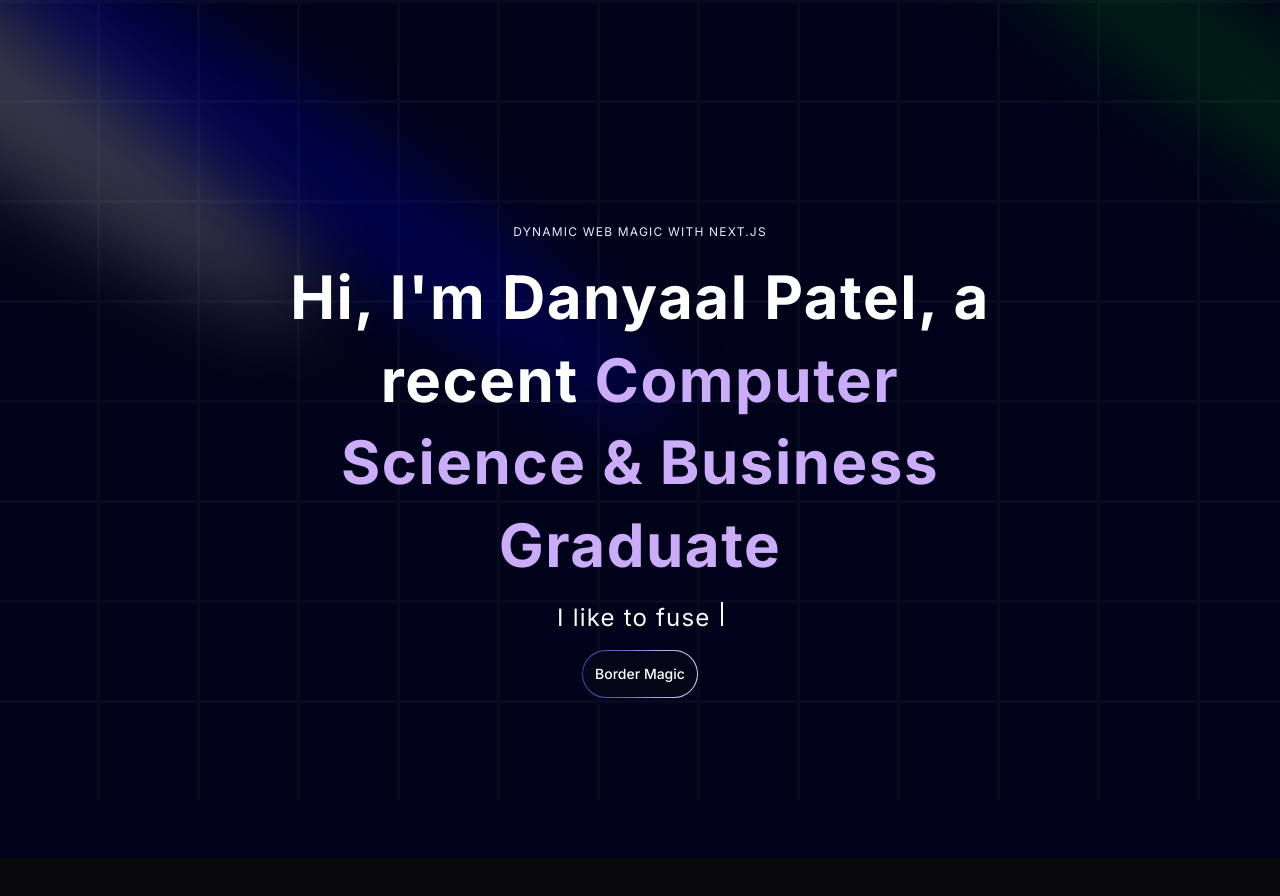
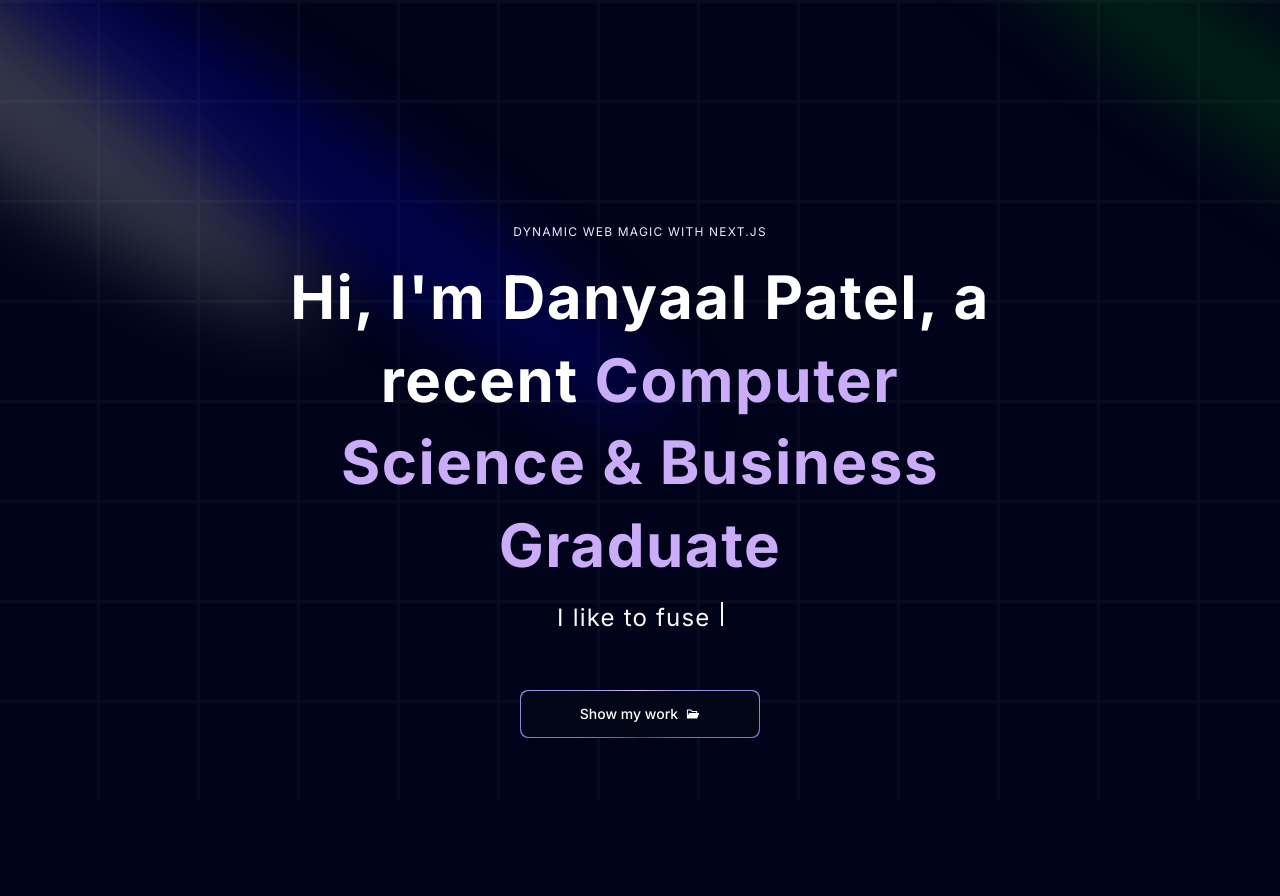
Before and after one commit to dpatel12/My-Website, a Next.js app: page / in a window 1280 px wide. Before the commit the page ends 858 px from the top, so only its background shows below. Built offline with nearby package versions, Linux system fonts and the light colour scheme.

Commit message:
Finishing MagicButton

```diff
--- a/components/Hero.tsx
+++ b/components/Hero.tsx
@@ -4,6 +4,8 @@ import { TextGenerateEffect } from "./ui/TextGenerateEffect";
 import React from 'react';
 import Typewriter from './Typewriter';
 import MagicButton from "./ui/MagicButton";
+import { FaLocationArrow } from "react-icons/fa";
+import { AiFillFolderOpen } from "react-icons/ai";
 
 const Hero = () => {
   return (
@@ -58,6 +60,8 @@ const Hero = () => {
             <a href="#about">
                 <MagicButton
                   title = "Show my work"
+                  icon={<AiFillFolderOpen/>}
+                  position='right'
                 />
             </a>
           </div>
--- a/components/ui/MagicButton.tsx
+++ b/components/ui/MagicButton.tsx
@@ -1,11 +1,19 @@
 import React from "react";
 
-const MagicButton = () => {
+const MagicButton = ({
+    title, icon, position, handleClick, otherClasses
+}:{
+    title: string; icon: React.ReactNode, position:
+    string; handleClick?: () => void; otherClasses?: string;
+}) => {
+
     return(
-        <button className="relative inline-flex h-12 overflow-hidden rounded-full p-[1px] focus:outline-none focus:ring-2 focus:ring-slate-400 focus:ring-offset-2 focus:ring-offset-slate-50 bg-[length:200%_100%] animate-shimmer">
-            <span className="absolute inset-0 animate-spin-slow bg-[conic-gradient(from_90deg_at_50%_50%,#E2CBFF_0%,#393BB2_50%,#E2CBFF_100%)]" />
-            <span className="inline-flex h-full w-full cursor-pointer items-center justify-center rounded-full bg-slate-950 px-3 py-1 text-sm font-medium text-white backdrop-blur-3xl">
-                Border Magic
+        <button className="relative inline-flex h-12 w-full overflow-hidden rounded-lg p-[1px] focus:outline-none md:w-60 md:mt-10 animate-shimmer bg-[length:200%_100%">
+            <span className="absolute inset-[-1000%] animate-[spin_2s_linear_infinite] bg-[conic-gradient(from_90deg_at_50%_50%,#E2CBFF_0%,#393BB2_50%,#E2CBFF_100%)]" />
+            <span className="inline-flex h-full w-full cursor-pointer items-center justify-center rounded-lg bg-slate-950 px-7 text-sm font-medium text-white backdrop-blur-3xl gap-2 ${otherClasses}">
+                {position === 'left' && icon}
+                {title}
+                {position === 'right' && icon}
             </span>
         </button>
     )
--- a/tailwind.config.ts
+++ b/tailwind.config.ts
@@ -76,6 +76,10 @@ const config = {
           foreground: "hsl(var(--card-foreground))",
         },
       },
+      backgroundImage: {
+        'gradient-radial': 'conic-gradient(from_90deg_at_50%_50%,#E2CBFF_0%,#393BB2_50%,#E2CBFF_100%)',
+        'silver-shimmer': 'linear-gradient(110deg, #f8f9fa 45%, #e2e6e9 55%, #f8f9fa)'
+      },
       borderRadius: {
         lg: "var(--radius)",
         md: "calc(var(--radius) - 2px)",
@@ -100,13 +104,13 @@ const config = {
             transform: "translate(-50%,-40%) scale(1)",
           },
         },
+        spin: {
+          from: { transform: 'rotate(0deg)' },
+          to: { transform: 'rotate(360deg)' }
+        },
         shimmer: {
-          from: {
-            backgroundPosition: "0 0",
-          },
-          to: {
-            backgroundPosition: "-200% 0",
-          },
+          '0%': { backgroundPosition: '-100%' },
+          '100%': { backgroundPosition: '200%' }
         },
         moveHorizontal: {
           "0%": {
@@ -151,6 +155,7 @@ const config = {
         "accordion-down": "accordion-down 0.2s ease-out",
         "accordion-up": "accordion-up 0.2s ease-out",
         spotlight: "spotlight 2s ease .75s 1 forwards",
+        "spin-slow": "spin 3s linear infinite",
         shimmer: "shimmer 2s linear infinite",
         first: "moveVertical 30s ease infinite",
         second: "moveInCircle 20s reverse infinite",
```
